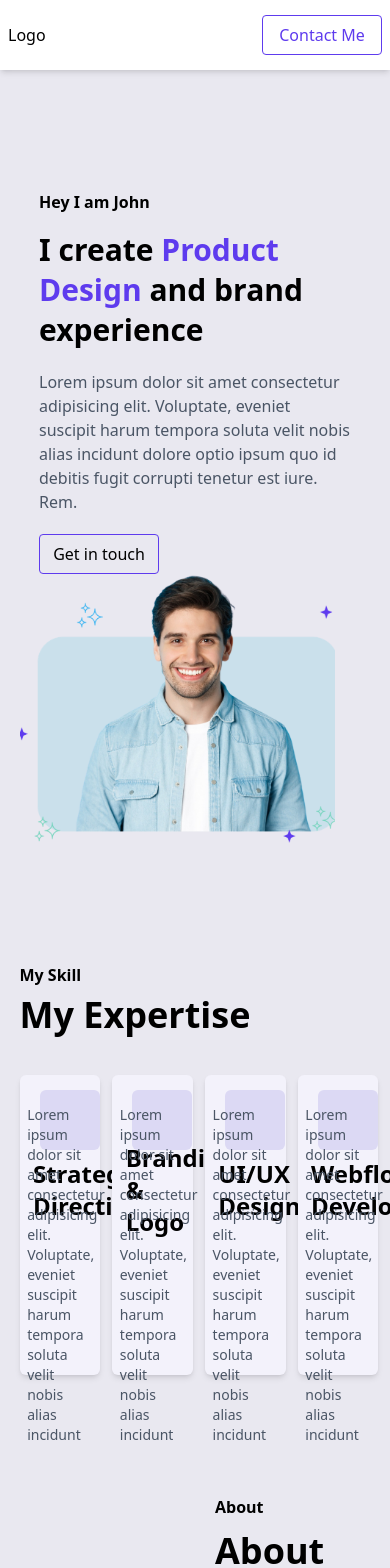
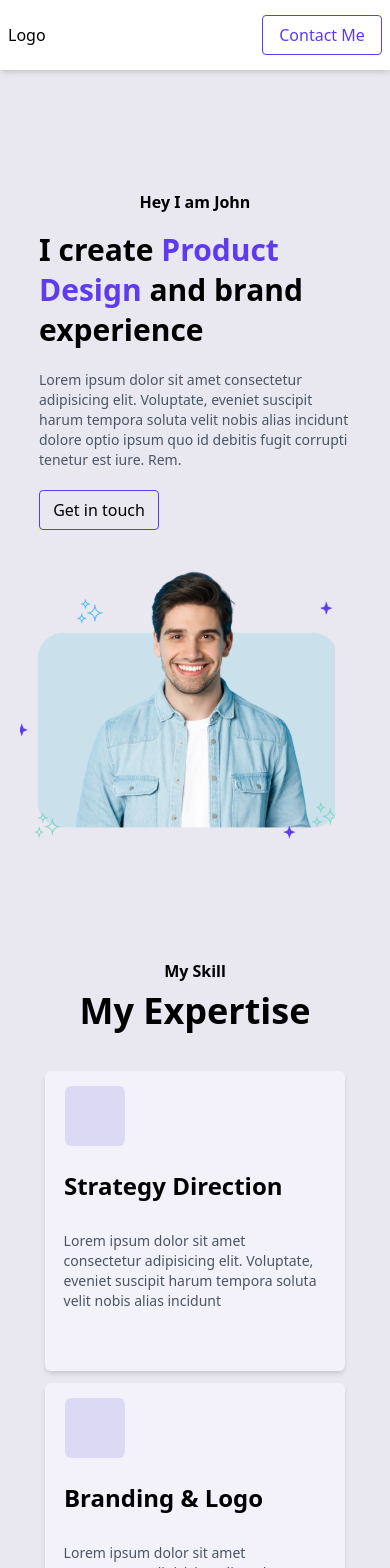
Before and after one commit to Maryammuhammadafzal/Product_Designer_Portfolio, a React (Vite) app: page / in a window 390 px wide. Shown: the top 1568 px of the page. Built offline with nearby package versions, Linux system fonts and the light colour scheme.

Commit message:
4th section responsive

```diff
--- a/src/Components/Card/Card.jsx
+++ b/src/Components/Card/Card.jsx
@@ -3,7 +3,7 @@ import React from 'react'
 const Card = (props) => {
   return (
     <>
-      <div className="card hover:border-b-[#5E3BEE] hover:border-b-[4px] shadow-md w-[23%] h-[300px] bg-[#f3f2fb] rounded-md">
+      <div className="card hover:border-b-[#5E3BEE] hover:border-b-[4px] shadow-md w-[300px] h-[300px] bg-[#f3f2fb] rounded-md">
           <div className="icon w-[100px] h-[90px] flex justify-center items-center">
             <div className="iconBox icon w-[60px] rounded-md h-[60px] flex justify-center bg-[#dcd9f4] items-center">
                 <img src={props.image} alt="" />
--- a/src/Components/Footer/Footer.jsx
+++ b/src/Components/Footer/Footer.jsx
@@ -2,7 +2,7 @@ import React from 'react'
 
 const Footer = () => {
   return (
-    <div className='w-full flex p-2 text-violet-700 justify-center items-center'>
+    <div className='w-full flex p-2 text-xs sm:text-sm md:text-base text-violet-700 justify-center items-center'>
         @copyright.2021.Product_Designer_portfolio.com
     </div>
   )
--- a/src/Components/Hero/Hero.jsx
+++ b/src/Components/Hero/Hero.jsx
@@ -5,13 +5,13 @@ import SubHeading from "../SubHeading/SubHeading";
 
 const Hero = () => {
   return (
-    <div className="w-full  h-auto 2xl-h-screen flex-col md:flex-row flex justify-evenly  items-center">
+    <div className="w-full  h-auto 2xl-h-screen flex-col md:flex-row flex justify-evenly gap-10 md:gap-3 items-center">
       <div className="md:w-[50%] h-[100%] w-full flex flex-col items-center gap-y-5 justify-center ">
         <SubHeading text="Hey I am John"/>
         <h1 className="w-[80%] h-fit leading-10 font-bold text-3xl sm:text-4xl md:leading-12  lg:text-5xl xl:text-6xl xl:leading-16">
           I create <span className="text-[#5E3BEE]">Product Design</span> and brand experience
         </h1>
-        <p className="w-[80%] h-fit text-base text-gray-600 lg:text-lg xl:text-xl ">
+        <p className="w-[80%] h-fit text-sm md:text-base text-gray-600 lg:text-lg xl:text-xl ">
           Lorem ipsum dolor sit amet consectetur adipisicing elit. Voluptate,
           eveniet suscipit harum tempora soluta velit nobis alias incidunt
           dolore optio ipsum quo id debitis fugit corrupti tenetur est iure.
--- a/src/Components/SubHeading/SubHeading.jsx
+++ b/src/Components/SubHeading/SubHeading.jsx
@@ -3,7 +3,7 @@ import React from 'react'
 const SubHeading = ({text}) => {
   return (
     <>
-      <h3 className="w-[80%] h-[20px] font-bold text-base">{text}</h3>
+      <h3 className="w-[80%] text-center h-[20px] font-bold text-base">{text}</h3>
     </>
   )
 }
--- a/src/Pages/Skill/Skill.jsx
+++ b/src/Pages/Skill/Skill.jsx
@@ -5,11 +5,11 @@ import Card from "../../Components/Card/Card";
 const Skill = () => {
   return (
     <div className="w-full h-auto flex flex-col gap-10 justify-center items-center">
-      <div className="w-[90%] h-auto flex flex-col items-start justify-center gap-3">
+      <div className="lg:w-[90%] xl:w-[80%] w-full h-auto flex flex-col items-center justify-center gap-3">
         <SubHeading text="My Skill" />
         <h2 className="h-fit font-bold text-4xl">My Expertise</h2>
       </div>
-      <div className="cards w-[90%] h-auto flex items-center justify-start gap-3">
+      <div className="cards w-full lg:w-[90%] xl:w-[80%] h-auto flex items-center justify-center max-lg:flex-wrap gap-3">
         <Card title="Strategy Direction" image=""/>
         <Card title="Branding & Logo" image=""/>
         <Card title="UI/UX Designer" image=""/>
```
